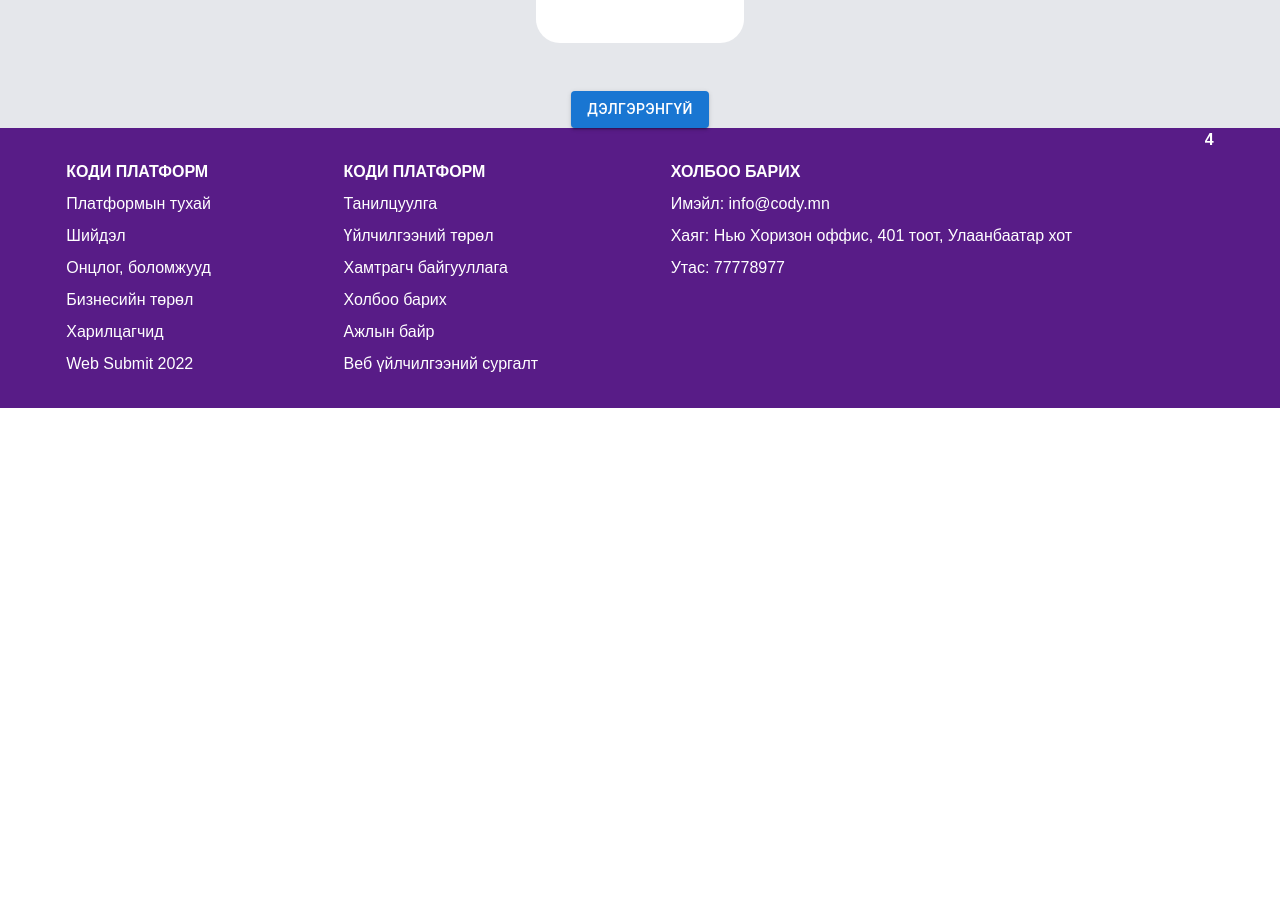
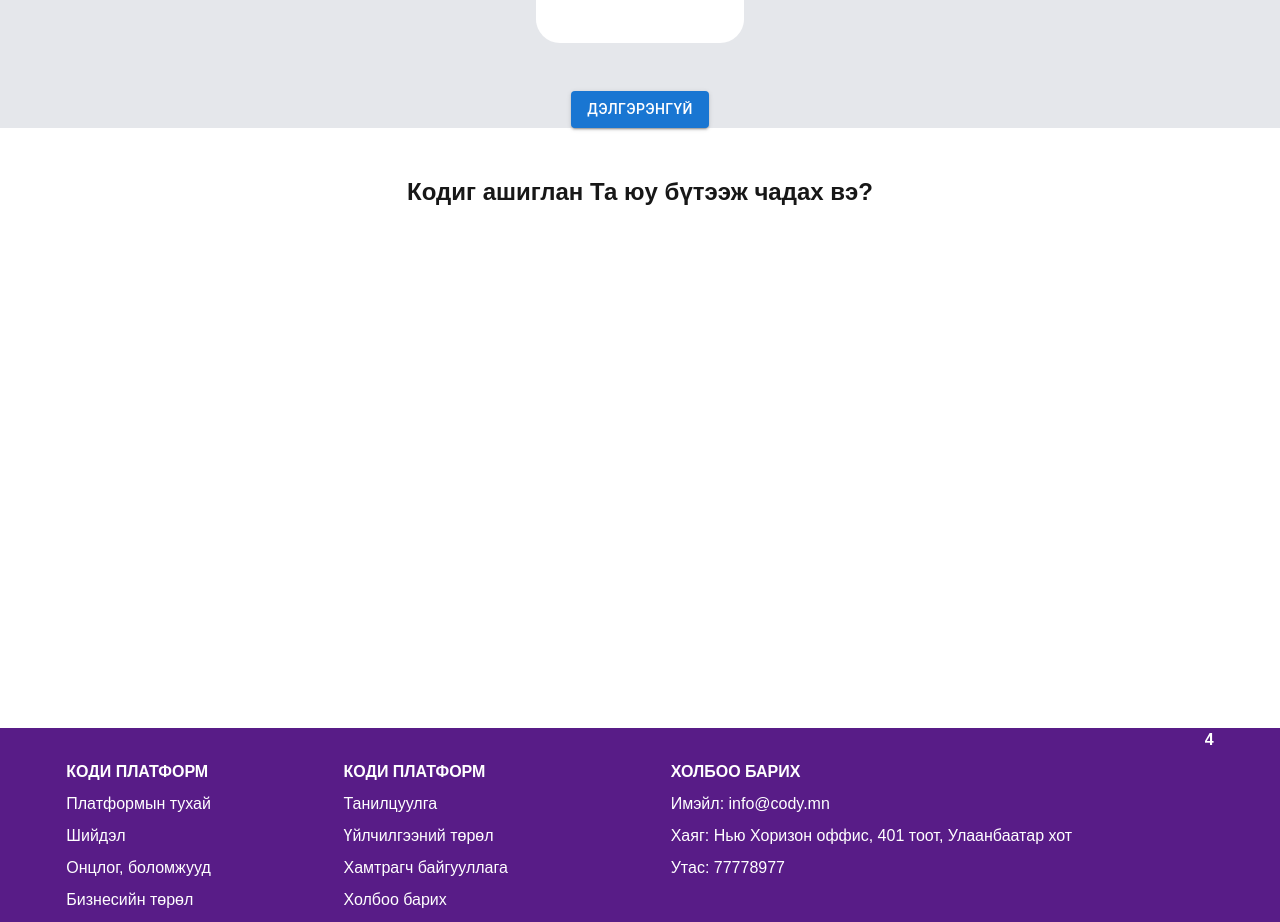
Before and after one commit to erdenekhuu-bot/DDOL, a Next.js app in the folder cody/: page / in a window 1280 px wide. Shown: the part 3280-4202 px from the top of the page. Before the commit the page ends 3688 px from the top, so only its background shows below. Built offline with nearby package versions, Linux system fonts and the light colour scheme.

Commit message:
'edited'

```diff
--- a/cody/src/app/Components/pages/SixthSection.tsx
+++ b/cody/src/app/Components/pages/SixthSection.tsx
@@ -1,7 +1,12 @@
 const SixthSection = function () {
   return (
-    <section>
-      <div>{""}</div>
+    <section className="h-[600px] py-12">
+      <div className="flex justify-center">
+        <span className="font-bold text-2xl">
+          Кодиг ашиглан Та юу бүтээж чадах вэ?
+        </span>
+      </div>
+      <div></div>
     </section>
   );
 };
```
